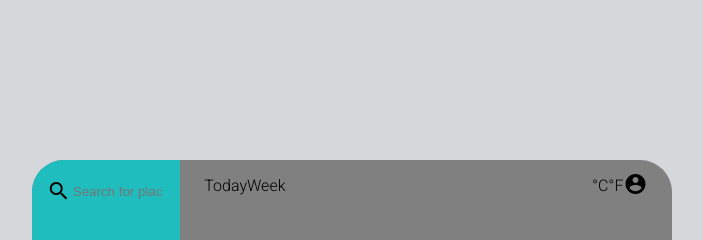
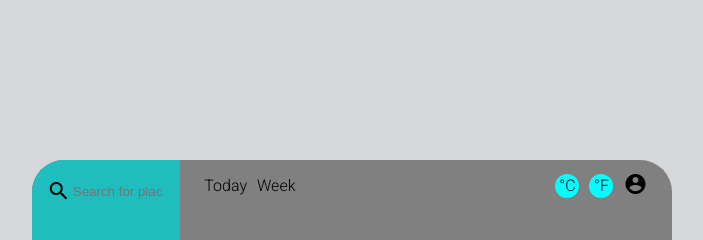
Before and after one commit to ChuzaWick420/weather-app, a React (Vite) app: page / in a window 1280 px wide. Shown: the top 240 px of the page, without its empty margins (288-991 px from the left). Built offline with nearby package versions, Linux system fonts and the light colour scheme.

Commit message:
Completed control bar
Interactivity is missing for now

```diff
--- a/src/App.jsx
+++ b/src/App.jsx
@@ -9,8 +9,8 @@ function ControlBar() {
 			<p>Today</p>
 			<p>Week</p>
 			<div className="separator"></div>
-			<p className="temp_units">&deg;C</p>
-			<p className="temp_units">&deg;F</p>
+			<span className="temp_units">&deg;C</span>
+			<span className="temp_units">&deg;F</span>
 			<div>
 				<span className="material-icons">account_circle</span>
 			</div>
--- a/src/Controlbar.css
+++ b/src/Controlbar.css
@@ -2,6 +2,7 @@
 	height: fit-content;
 	display: flex;
 	align-items: center;
+	gap: 10px;
 }
 
 .control_bar .separator {
@@ -12,3 +13,12 @@
 	width: 24px;
 	height: 24px;
 }
+
+.temp_units {
+	background-color: cyan;
+	width: 24px;
+	height: 24px;
+	border-radius: 50%;
+	display: grid;
+	place-items: center;
+}
```
